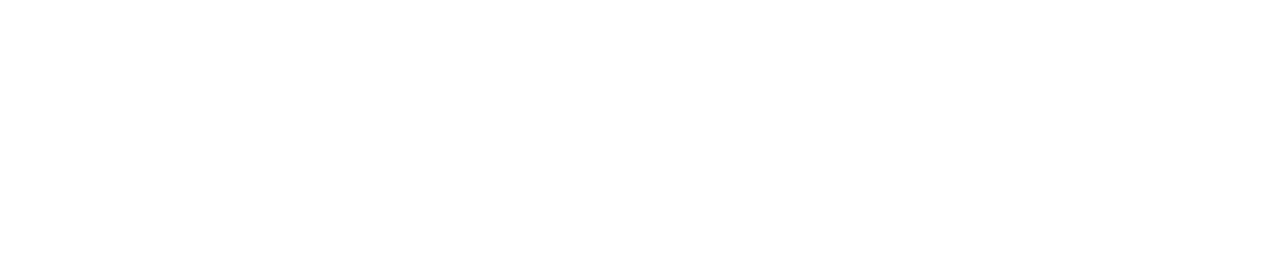
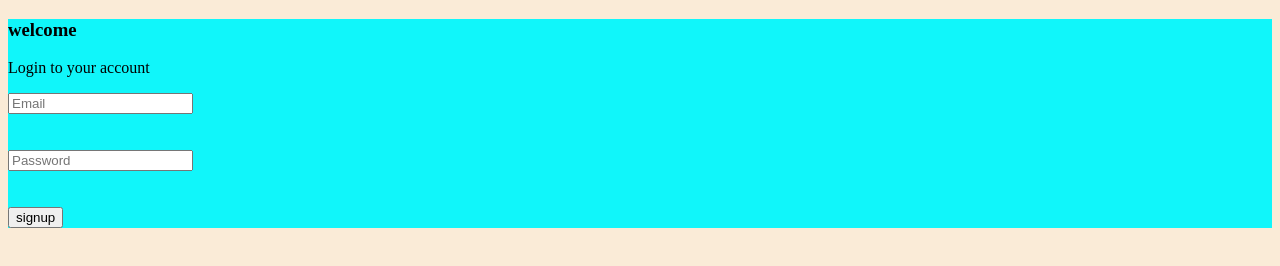
Before and after one commit to Kellahcarl/Project-management-system, a plain HTML site: page frontend/pages/sign-in.html in a window 1280 px wide. Drawn offline with Linux system fonts and the light colour scheme.

Commit message:
created a sign in page

```diff
--- /dev/null
+++ b/frontend/css/signin.css
@@ -0,0 +1,9 @@
+body{
+    background-color: antiquewhite;
+}
+.left-container{
+    background-color: white;
+}
+.right-container{
+    background-color: rgb(16, 246, 250);
+}
--- a/frontend/pages/sign-in.html
+++ b/frontend/pages/sign-in.html
@@ -4,8 +4,29 @@
     <meta charset="UTF-8">
     <meta name="viewport" content="width=device-width, initial-scale=1.0">
     <title>signIn</title>
+    <link rel="stylesheet" href="\Project-management-system\frontend\css\signin.css">
 </head>
 <body>
+    <div class="main">
+        <div class="right-container">
+            <div class="nav"></div>
+            <div>
+                <h3>welcome</h3>
+                <p>Login to your account</p>
+            </div>
+
+            <div class="form_input">
+
+                <input type="text" placeholder="Email" id="input"><br><br><br>
+                <input type="text" placeholder="Password" id="input"><br><br><br>
+            </div>
+            <div class="btn">
+                <button>signup</button>
+            </div>
+
+        </div>
+        <div class="left-container"></div>
+    </div>
 
 </body>
 </html>
```
